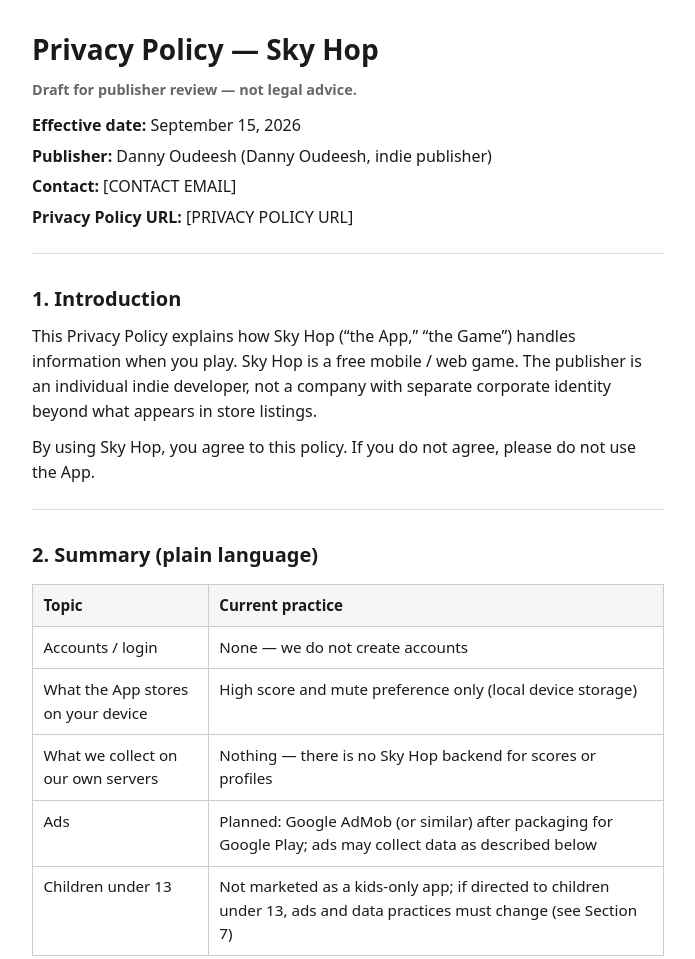
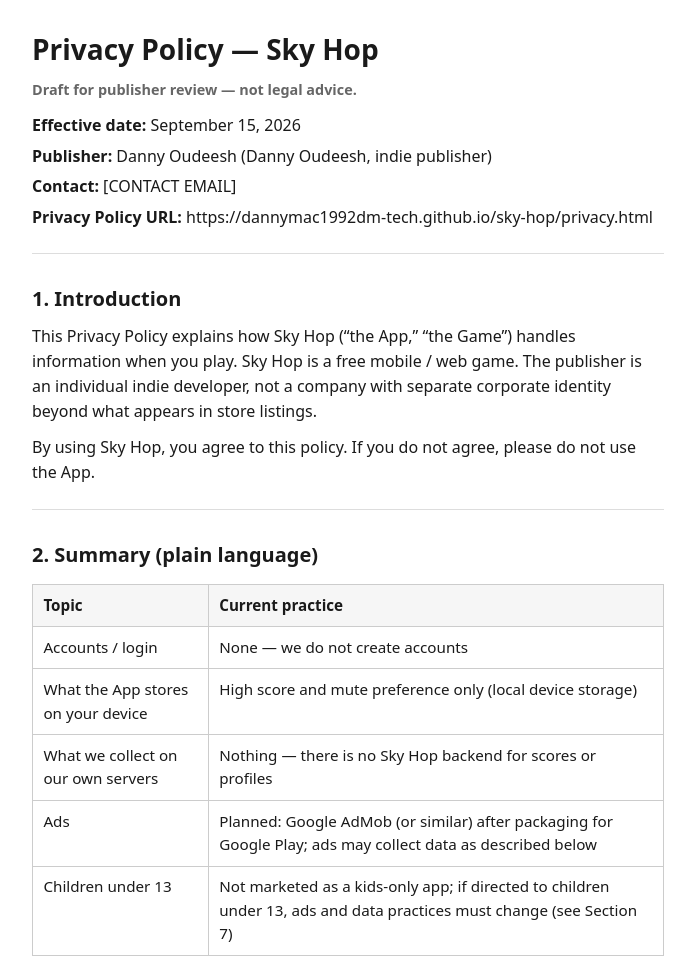
Before and after one commit to dannymac1992dm-tech/sky-hop, a plain HTML site: page privacy.html in a window 1280 px wide. Shown: the top 959 px of the page, without its empty margins (292-987 px from the left). Drawn offline with Linux system fonts and the light colour scheme.

Commit message:
Update privacy and terms with live Pages privacy URL

```diff
--- a/privacy.html
+++ b/privacy.html
@@ -73,7 +73,7 @@
 <p class="meta"><strong>Effective date:</strong> September 15, 2026</p>
 <p class="meta"><strong>Publisher:</strong> Danny Oudeesh (Danny Oudeesh, indie publisher)</p>
 <p class="meta"><strong>Contact:</strong> [CONTACT EMAIL]</p>
-<p class="meta"><strong>Privacy Policy URL:</strong> [PRIVACY POLICY URL]</p>
+<p class="meta"><strong>Privacy Policy URL:</strong> https://dannymac1992dm-tech.github.io/sky-hop/privacy.html</p>
 <hr>
 <h2>1. Introduction</h2>
 <p>This Privacy Policy explains how Sky Hop (“the App,” “the Game”) handles information when you play. Sky Hop is a free mobile / web game. The publisher is an individual indie developer, not a company with separate corporate identity beyond what appears in store listings.</p>
@@ -211,7 +211,7 @@
 <hr>
 <h2>13. Changes to this policy</h2>
 <p>We may update this Privacy Policy from time to time. The <strong>Effective date</strong> at the top will change when we do. Material changes may also be noted in the App store listing or in-App notice where practical. Continued use after an update means you accept the revised policy, to the extent permitted by law.</p>
-<p>Hosted copy: [PRIVACY POLICY URL]</p>
+<p>Hosted copy: https://dannymac1992dm-tech.github.io/sky-hop/privacy.html</p>
 <hr>
 <h2>14. Contact</h2>
 <p class="meta"><strong>Publisher / privacy contact:</strong> Danny Oudeesh</p>
```
Also changed, not shown: terms.html (+2 -2 lines), README.md.
